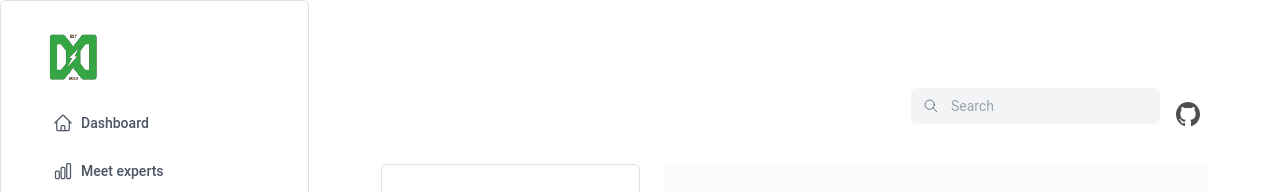
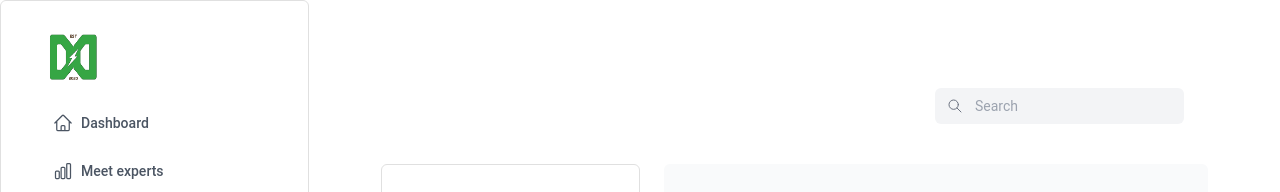
Before and after one commit to drivedock/drivedock-frontend, a React (Vite) app: page /dashboard/workshops in a window 1280 px wide. Shown: the top 192 px of the page. Built offline with nearby package versions, Linux system fonts and the light colour scheme; no server answers; sample sign-in values are in the browser's storage.

Commit message:
removed svg

```diff
--- a/src/pages/WorkshopsListPage/SideFilters/index.jsx
+++ b/src/pages/WorkshopsListPage/SideFilters/index.jsx
@@ -36,17 +36,6 @@ export const SideFilters = () => {
                 </div>
               </li>
             </ul>
-            <div className=" lg:block">
-              <svg
-                width="24"
-                height="24"
-                fill="currentColor"
-                viewBox="3 3 18 18"
-              >
-                <title>GitHub</title>
-                <path d="M12 3C7.0275 3 3 7.12937 3 12.2276C3 16.3109 5.57625 19.7597 9.15374 20.9824C9.60374 21.0631 9.77249 20.7863 9.77249 20.5441C9.77249 20.3249 9.76125 19.5982 9.76125 18.8254C7.5 19.2522 6.915 18.2602 6.735 17.7412C6.63375 17.4759 6.19499 16.6569 5.8125 16.4378C5.4975 16.2647 5.0475 15.838 5.80124 15.8264C6.51 15.8149 7.01625 16.4954 7.18499 16.7723C7.99499 18.1679 9.28875 17.7758 9.80625 17.5335C9.885 16.9337 10.1212 16.53 10.38 16.2993C8.3775 16.0687 6.285 15.2728 6.285 11.7432C6.285 10.7397 6.63375 9.9092 7.20749 9.26326C7.1175 9.03257 6.8025 8.08674 7.2975 6.81794C7.2975 6.81794 8.05125 6.57571 9.77249 7.76377C10.4925 7.55615 11.2575 7.45234 12.0225 7.45234C12.7875 7.45234 13.5525 7.55615 14.2725 7.76377C15.9937 6.56418 16.7475 6.81794 16.7475 6.81794C17.2424 8.08674 16.9275 9.03257 16.8375 9.26326C17.4113 9.9092 17.76 10.7281 17.76 11.7432C17.76 15.2843 15.6563 16.0687 13.6537 16.2993C13.98 16.5877 14.2613 17.1414 14.2613 18.0065C14.2613 19.2407 14.25 20.2326 14.25 20.5441C14.25 20.7863 14.4188 21.0746 14.8688 20.9824C16.6554 20.364 18.2079 19.1866 19.3078 17.6162C20.4077 16.0457 20.9995 14.1611 21 12.2276C21 7.12937 16.9725 3 12 3Z"></path>
-              </svg>
-            </div>
           </nav>
         </div>
       </div>
```
